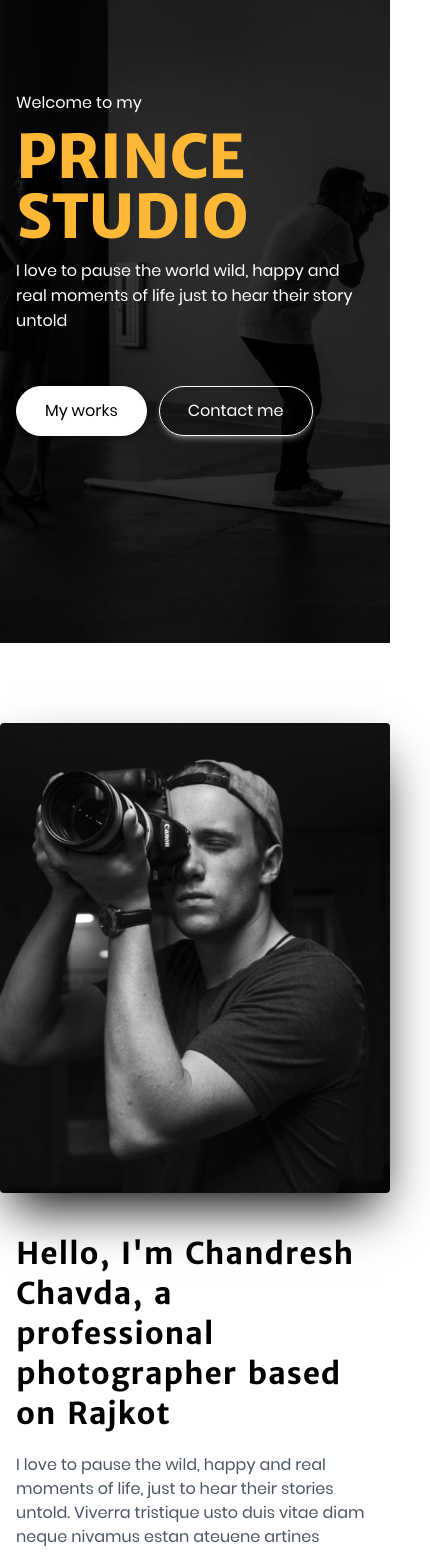
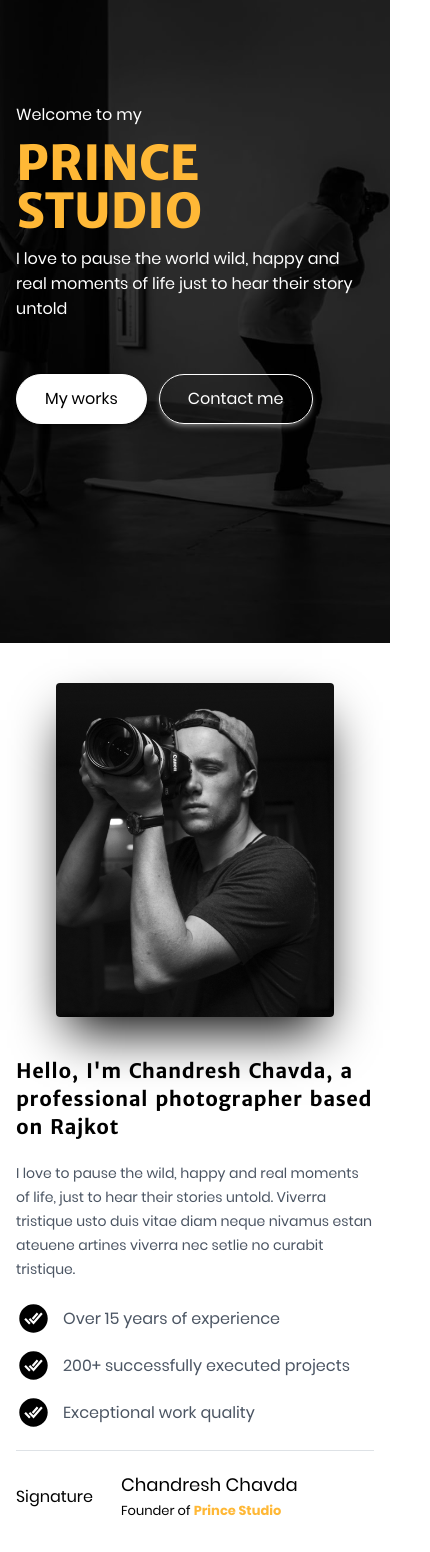
Before and after one commit to Jatin-Panesiya/prince-studio, a Next.js app: page / in a window 390 px wide. Shown: the part 200-1752 px from the top of the page, 430 px wide, since content can reach past the window. Built offline with nearby package versions, Linux system fonts and the light colour scheme.

Commit message:
fix responsive for mobile

```diff
--- a/src/components/Home/HeroSection.tsx
+++ b/src/components/Home/HeroSection.tsx
@@ -6,18 +6,18 @@ const HeroSection = () => {
       <div className="absolute inset-0 bg-black opacity-60"></div>
       <div className="relative max-w-[600px] space-y-3 h-[calc(100vh-165px)] flex flex-col text-white justify-center">
         <p>Welcome to my</p>
-        <p className="uppercase text-6xl font-merry-extrabold text-primary">
+        <h1 className="uppercase text-6xl max-sm:text-5xl font-merry-extrabold text-primary">
           prince studio
-        </p>
+        </h1>
         <p>
           I love to pause the world wild, happy and real moments of life just to
           hear their story untold
         </p>
         <div className="flex items-center gap-3 flex-wrap pt-10">
-          <button className="bg-white py-3 shadow-md hover:shadow-white/30 shadow-black/30 px-7 hover:bg-transparent hover:text-white transition-all duration-150 text-black border border-white rounded-full">
+          <button className="bg-white py-3 shadow-md max-[330px]:max-w-52 max-[330px]:w-full hover:shadow-white/30 shadow-black/30 px-7 hover:bg-transparent hover:text-white transition-all duration-150 text-black border border-white rounded-full">
             My works
           </button>
-          <button className="bg-transparent py-3 shadow-md hover:shadow-black/30 shadow-white/30  hover:bg-white hover:text-black transition-all duration-150 px-7 text-white border border-white rounded-full">
+          <button className="bg-transparent py-3 shadow-md max-[330px]:max-w-52 max-[330px]:w-full hover:shadow-black/30 shadow-white/30  hover:bg-white hover:text-black transition-all duration-150 px-7 text-white border border-white rounded-full">
             Contact me
           </button>
         </div>
--- a/src/components/Home/Introduction.tsx
+++ b/src/components/Home/Introduction.tsx
@@ -4,14 +4,14 @@ import Image from "next/image";
 
 const Introduction = () => {
   return (
-    <div className="top-container !py-20 flex max-[900px]:flex-col-reverse max-[900px]:gap-y-10 items-center justify-between">
+    <div className="top-container !py-20 max-sm:!py-10 flex max-[900px]:flex-col-reverse max-[900px]:gap-y-10 items-center justify-between">
       <div className="space-y-5">
         <div className="max-w-[600px] space-y-5">
-          <p className="font-merry-bold text-3xl leading-10 tracking-wide">
+          <p className="font-merry-bold text-3xl leading-10 tracking-wide max-sm:text-xl">
             Hello, I'm Chandresh Chavda, a professional photographer based on
             Rajkot
           </p>
-          <p className="text-base text-gray-600">
+          <p className="text-base text-gray-600 max-sm:text-sm max-sm:leading-6">
             I love to pause the wild, happy and real moments of life, just to
             hear their stories untold. Viverra tristique usto duis vitae diam
             neque nivamus estan ateuene artines viverra nec setlie no curabit
@@ -36,17 +36,17 @@ const Introduction = () => {
 
         <Divider />
 
-        <div className="text-base flex items-center gap-10">
+        <div className="text-base flex items-center gap-10 max-sm:gap-7">
           <div>
             <p>Signature</p>
           </div>
           <div>
-            <p className="text-xl">Chandresh Chavda</p>
+            <h1 className="text-xl capitalize max-sm:text-lg">chandresh chavda</h1>
             <p className="text-[13px]">
               Founder of{" "}
-              <span className="text-primary font-poppins-bold">
-                Prince Studio
-              </span>
+              <h1 className="text-primary inline font-poppins-bold capitalize">
+                prince studio
+              </h1>
             </p>
           </div>
         </div>
@@ -57,7 +57,7 @@ const Introduction = () => {
           src="/Images/face.jpg"
           width={390}
           height={470}
-          className="hover:scale-95 min-w-[390px] h-[470px] transition-all duration-500 rounded shadow-2xl shadow-black"
+          className="hover:scale-95 min-w-[390px] min-h-[470px] max-sm:min-w-0 max-sm:min-h-0 transition-all duration-500 rounded shadow-2xl shadow-black"
           alt="Chandresh Chavda"
         />
         {/* <div className="bg-[#1b1b1b] w-[380px] right-3 -bottom-7 -z-10 h-[450px] absolute rounded" /> */}
```
